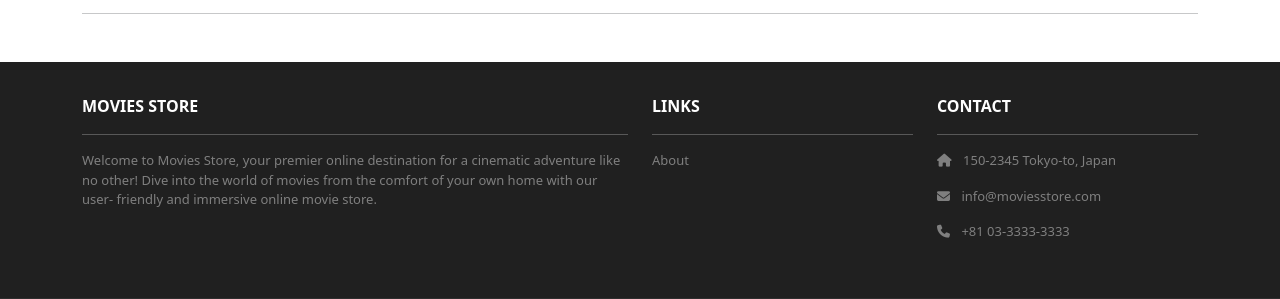
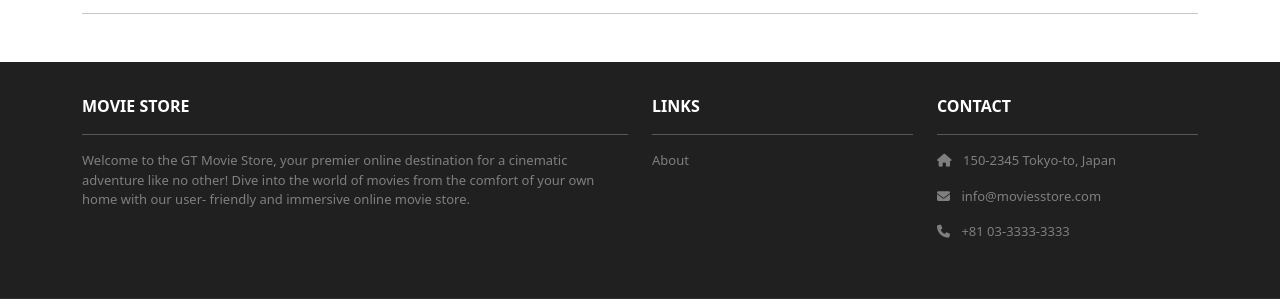
Before and after one commit to roger-swifer-cleaner/hw-django-moviesstore, a Django app: page /accounts/orders/ in a window 1280 px wide. Shown: the part 155-454 px from the top of the page. Run offline with Django 5.2, Linux system fonts and the light colour scheme; a user stored in the database is signed in; data comes from the database, SQL or seed files in the repository; parts of the project's set-up code (start-up, migrations or seed data) failed here and were passed over; some libraries are stand-ins or nearby versions.

Commit message:
what did  this do?

```diff
--- a/moviesstore/templates/base.html
+++ b/moviesstore/templates/base.html
@@ -64,10 +64,10 @@
       <div class="container">
         <div class="row mt-3 text-white">
           <div class="col-md-6 col-lg-6 col-xl-6 mx-auto mb-4">
-            <b>MOVIES STORE</b>
+            <b>MOVIE STORE</b>
             <hr />
             <p>
-              Welcome to Movies Store, your premier online
+              Welcome to the GT Movie Store, your premier online
               destination for a cinematic adventure like no
               other! Dive into the world of movies from the
               comfort of your own home with our user-
```
